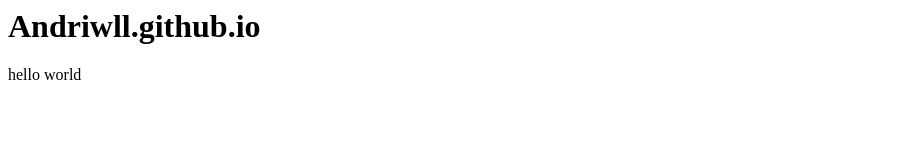
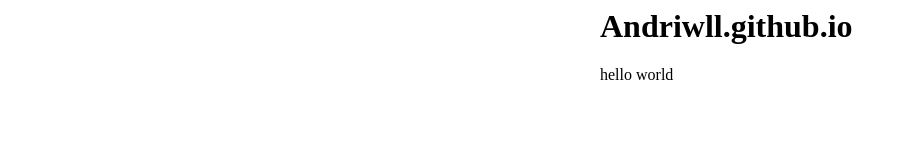
Before and after one commit to Andriwll/Andriwll.github.io, a plain HTML site: page index.html in a window 1280 px wide. Shown: the whole page, without its empty margins (0-907 px from the left). Drawn offline with Linux system fonts and the light colour scheme.

Commit message:
Update Style.css

```diff
--- a/Style.css
+++ b/Style.css
@@ -1,4 +1,4 @@
-ctext{
+.ctext{
     margin-left: auto;
     margin-right: auto;
     width: 5em;
```
